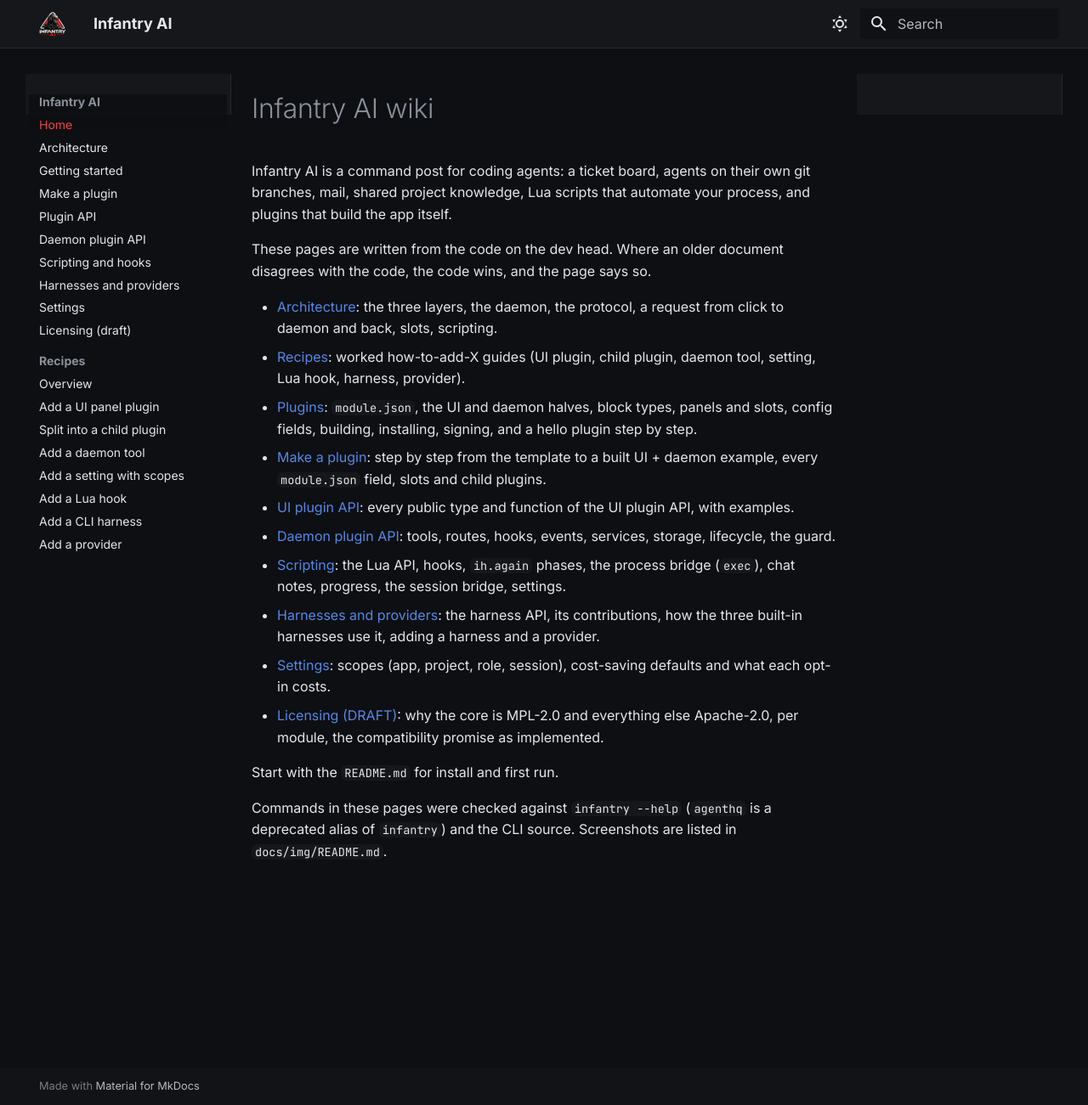
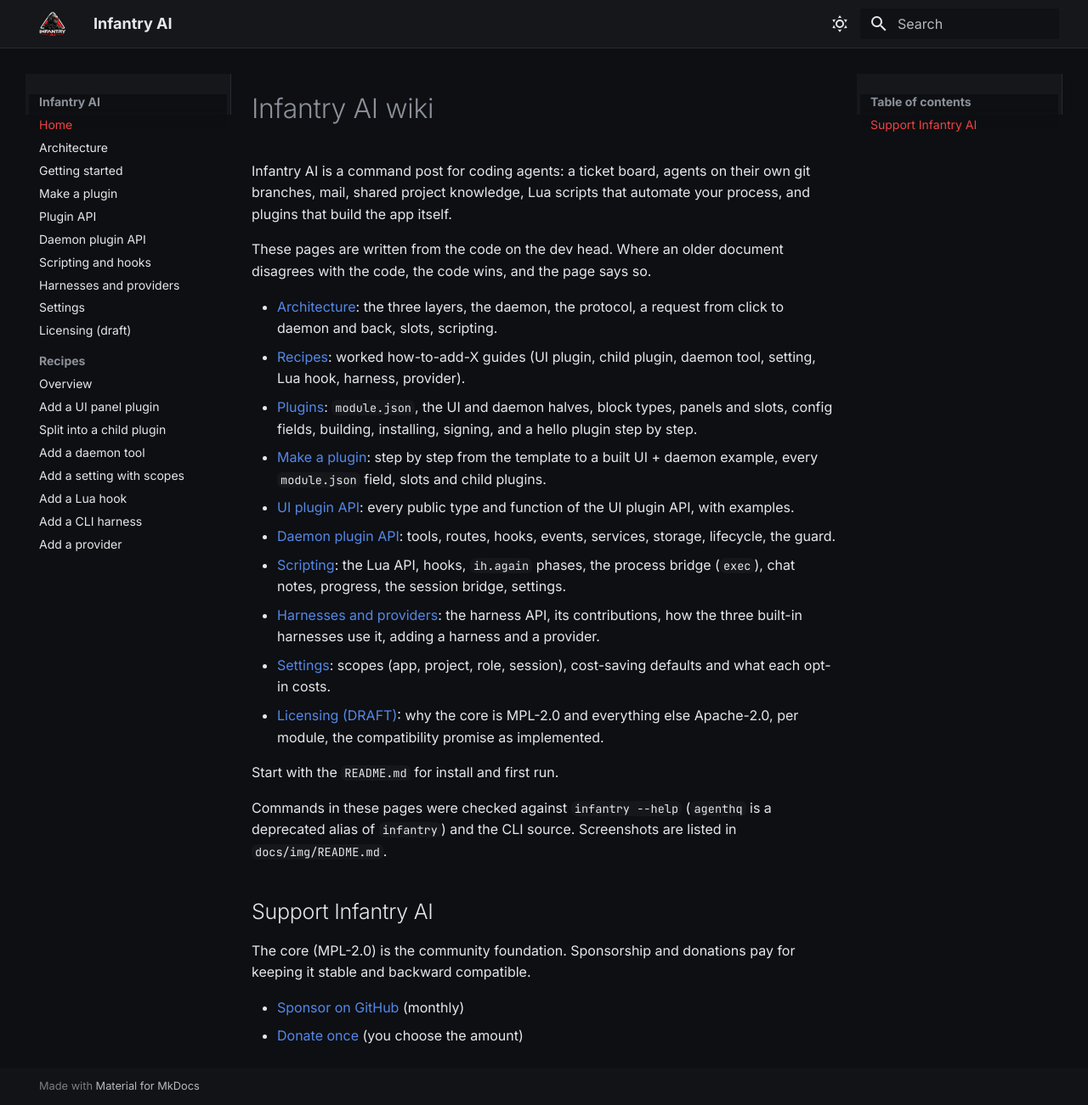
Before and after one commit to SuperiorSoft-LLC/infantry-ai, an MkDocs documentation site: the page built from docs/wiki/Home.md, in a window 1280 px wide and 1301 px high. Shown: the whole window at 85% size. Built offline with MkDocs 1.6.1 and Material for MkDocs 9.7.7, drawn with Linux system fonts in a browser that asks for light colours.

Commit message:
FUNDING-1: sponsor/donate support (FUNDING.yml, shared facts, README, wiki Home)
Co-Authored-By: Claude Sonnet 5.5 <noreply@anthropic.com>

```diff
--- a/docs/wiki/Home.md
+++ b/docs/wiki/Home.md
@@ -20,3 +20,10 @@ Start with the `README.md` for install and first run.
 
 Commands in these pages were checked against `infantry --help` (`agenthq` is a deprecated alias of `infantry`) and the CLI
 source. Screenshots are listed in `docs/img/README.md`.
+
+## Support Infantry AI
+
+<!-- shared:support_line -->The core (MPL-2.0) is the community foundation. Sponsorship and donations pay for keeping it stable and backward compatible.<!-- /shared:support_line -->
+
+- [Sponsor on GitHub](https://github.com/sponsors/SPONSORS_ACCOUNT) (monthly)
+- [Donate once](https://buy.stripe.com/STRIPE_PAYMENT_LINK) (you choose the amount)
```
Also changed, not shown: docs/shared/product.md (+3 -0 lines), README.md, 1 other file.
